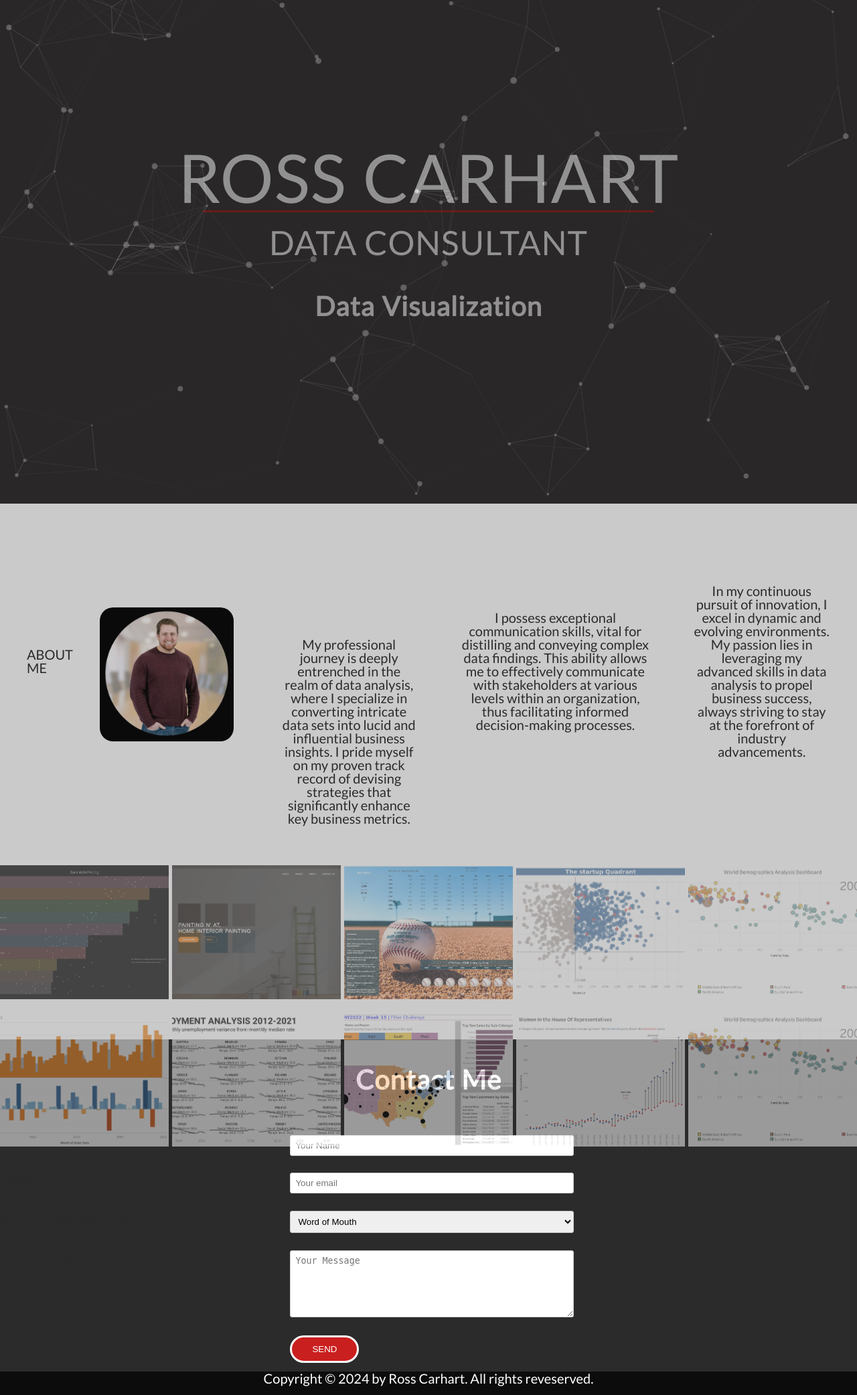
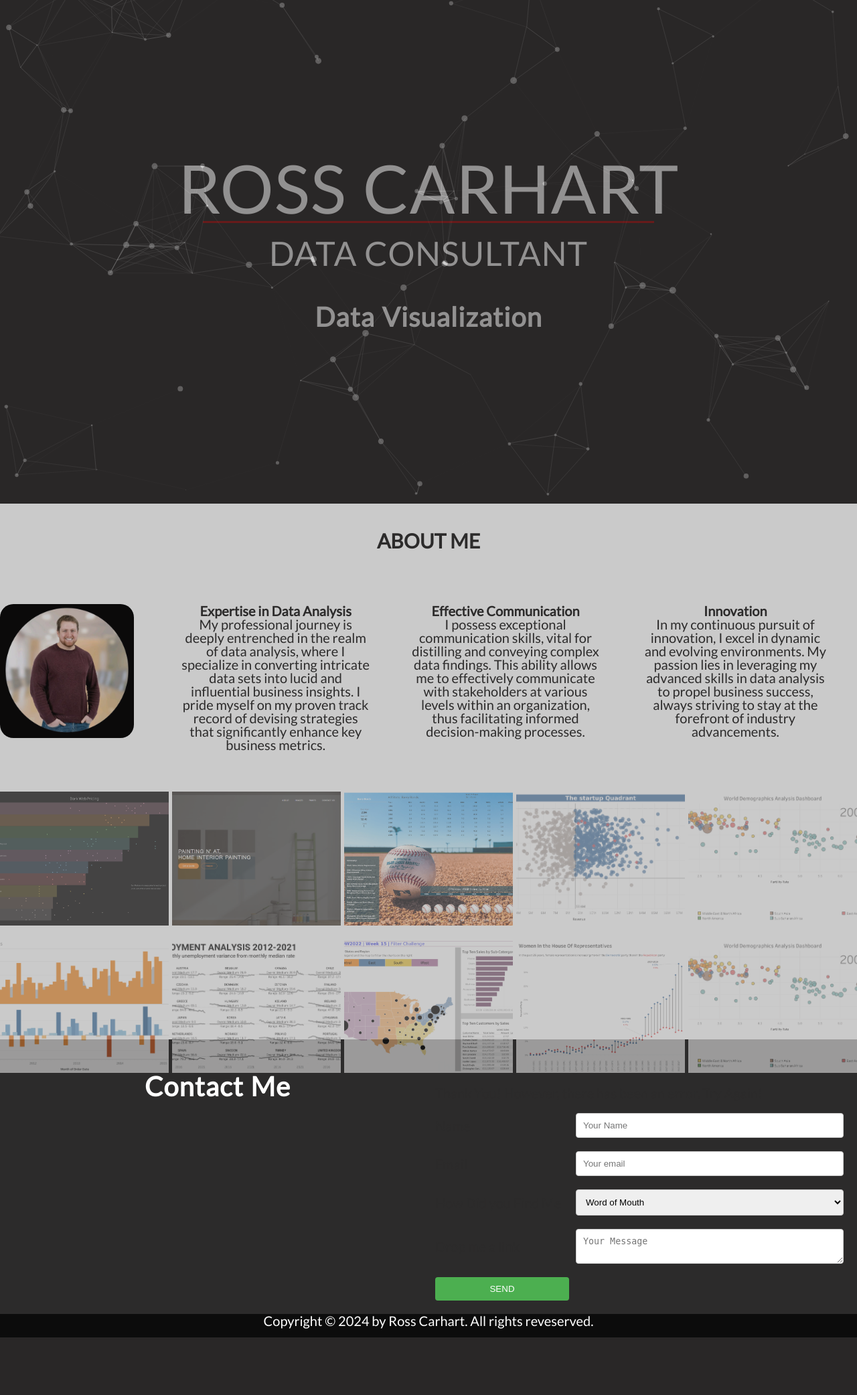
Before and after one commit to rcarhart/rcarhart.github.io, a PHP site: page / in a window 1280 px wide. Shown: the part 48-2131 px from the top of the page at 67% size. After the commit the page ends 2045 px from the top, so only its background shows below. Run offline with PHP 8.4, Linux system fonts and the light colour scheme; style sheets or scripts are compiled from the project's sources; some libraries are stand-ins or nearby versions.

Commit message:
updated_contact_form

```diff
--- a/Portfolio_Webpage/index.html
+++ b/Portfolio_Webpage/index.html
@@ -39,20 +39,20 @@
             </div>
     </header>
     <section class='aboutMe' id="home"></a>
+        <h4>About Me</h4>
             <div class="content-container">
-                <h4>About Me</h4>
                 <img src="resources/css/images/Business_Picture.jpg" alt="profile pic Ross Carhart" class='profile'>
                 <div class="grid-container">
                     <div class="grid-item">
-                        <h3>Expertise in Data Analysis</h3>
+                        <h5>Expertise in Data Analysis</h5>
                         <p>My professional journey is deeply entrenched in the realm of data analysis, where I specialize in converting intricate data sets into lucid and influential business insights. I pride myself on my proven track record of devising strategies that significantly enhance key business metrics.</p>
                     </div>
                     <div class="grid-item">
-                        <h3>Effective Communication</h3>
+                        <h5>Effective Communication</h5>
                         <p>I possess exceptional communication skills, vital for distilling and conveying complex data findings. This ability allows me to effectively communicate with stakeholders at various levels within an organization, thus facilitating informed decision-making processes.</p>
                     </div>
                     <div class="grid-item">
-                        <h3>Innovation</h3>
+                        <h5>Innovation</h5>
                         <p>In my continuous pursuit of innovation, I excel in dynamic and evolving environments. My passion lies in leveraging my advanced skills in data analysis to propel business success, always striving to stay at the forefront of industry advancements.</p>
                     </div>
                 </div>
@@ -73,54 +73,27 @@
             </div>
     </section>
     <section>
+    </section>
+    <section class="contact-us" id="Contact">
+        <h3>Contact Me</h3>
 
-    </section>
-    <section class="Contact-US" id="Contact">
+        <form method="post" class="contact-form" id='form'>
+            <!-- javascript success message -->
+            <div class='form-messages success'>Thank You! Your Message has been sent!</div>
+            <div class='form-messages error'>Thank You! However, there has been an error. Try Again!</div>
 
-        <a name="news"></a>
-
-
-        <div class="row">
-            <H3>Contact Me</H3>
+            <div class="form-group">
+                <label for="name">Name</label>
+                <input type="text" name="name" id="name" placeholder="Your Name" required>
             </div>
 
-
-        <div class="row">
-            <form method="post" class="contact-form" id='form'>
-
-                <div class='row'>
-                    <?php
-               <div class='form-messages success'>
-                   Thank You! Your Message has been sent!
-               </div>
+            <div class="form-group">
+                <label for="email">Email</label>
+                <input type="email" name="email" id="email" placeholder="Your email" required>
             </div>
 
-                <div class="row">
-                    <div class="col span-1-of-3">
-                        <label>Name</label>
-                    </div>
-
-                    <div class="col span-2-of-3">
-                        <input type="text" name="name" id="name" placeholder="Your Name" required>
-                    </div>
-                </div>
-
-                <div class="row">
-                    <div class="col span-1-of-3">
-                        <label>Email</label>
-                    </div>
-
-                    <div class="col span-2-of-3">
-                        <input type="email" name="email" id="email" placeholder="Your email" required>
-                    </div>
-                </div>
-
-                <div class="row">
-                    <div class="col span-1-of-3">
-                        <label>How Did you Find Me</label>
-                    </div>
-
-                    <div class="col span-2-of-3">
+            <div class="form-group">
+                <label for="find-us">How Did you Find Me</label>
                 <select name="find-us" id="find-us">
                     <option value="Word of Mouth" selected>Word of Mouth</option>
                     <option value="search">Search Engine</option>
@@ -128,29 +101,19 @@
                     <option value="other">Other</option>
                 </select>
             </div>
-                </div>
-                <div class="row">
-                </div>
-                <div class="row">
-                    <div class="col span-1-of-3">
-                        <label>Drop me a link</label>
+
+            <div class="form-group">
+                <label for="message">Drop me a link</label>
+                <textarea name="message" id="message" placeholder="Your Message"></textarea>
             </div>
 
-                    <div class="col span-2-of-3">
-                        <textarea name="message" placeholder="Your Message"></textarea>
-                    </div>
-                </div>
-                <div class="row">
-                    <div class="col span-1-of-3">
-                        <label>&nbsp;</label>
-                    </div>
-                    <div class="col span-2-of-3">
-                        <input type="Submit" value="SEND">
-                    </div>
+            <div class="form-group">
+                <input type="submit" value="SEND">
             </div>
         </form>
-        </div>
     </section>
+
+
 
     <footer>
         <div class="row">
--- a/Portfolio_Webpage/resources/css/style.css
+++ b/Portfolio_Webpage/resources/css/style.css
@@ -113,7 +113,7 @@
     justify-content: center;
     align-items: center;
     width: 100%;
-    height: 90vh;
+    height: 100%;
     align-content: center;
     justify-items:stretch;
 }
@@ -122,8 +122,7 @@
   #particles-js{
     position: absolute;
     opacity: 0.5;
-    top: 0px;
-    bottom: 0;
+    inset: 0;
     z-index: 1;
     background-color: #282525;
     background-image: url('');
@@ -273,9 +272,9 @@
 }
 
 h4 {
-
-    font-weight: 200;
-    margin-bottom: 60px;
+    font-size: 150%;
+    text-align: center;
+    margin-bottom: 10px;
     margin-top: 0;
     padding: 30px 40px;
     text-transform: uppercase;
@@ -378,85 +377,70 @@
 /* ----------------------------------------------- */
 /* Contact Form*/
 /* ----------------------------------------------- */
-.contact-form {
-    width: 100%;
-    margin: 0 auto;
+
+.contact-us {
+    display: grid;
+    grid-template-columns: 1fr;
+    gap: 1rem;
+    padding: 1rem;
 }
 
-input[type=text],
-input[type=email],
+.contact-form {
+    display: grid;
+    gap: 1rem;
+}
+
+.form-group {
+    display: grid;
+    gap: 0.5rem;
+    grid-template-columns: repeat(auto-fit, minmax(200px, 1fr));
+}
+
+/* Styles for labels, inputs, select, textarea */
+label {
+    align-self: center;
+}
+
+input[type="text"],
+input[type="email"],
 select,
 textarea {
-    width: 50%;
-    padding: 7px;
-    border-radius: 3px;
+    padding: 0.5rem;
     border: 1px solid #ccc;
+    border-radius: 4px;
 }
 
-textarea {
-    height: 100px;
+input[type="submit"] {
+    background-color: #4CAF50;
+    color: white;
+    padding: 10px 20px;
+    border: none;
+    border-radius: 4px;
+    cursor: pointer;
 }
 
-input[type=checkbox] {
-    margin: 10px 5px 10px 0;
+input[type="submit"]:hover {
+    background-color: #45a049;
 }
 
-*:focus {
-    outline: none;
+/* Responsive adjustments */
+@media screen and (min-width: 600px) {
+    .contact-us {
+        grid-template-columns: repeat(2, 1fr);
+    }
+
+    .form-group {
+        grid-template-columns: 1fr 2fr;
+    }
 }
-
-.form-box {
-    position: absolute;
-    top: 0;
-    right: 0;
-    background-color: rgba(255, 255, 255, 0.79);
-    z-index: 10;
-    height: 500px;
-    width: 50%;
-    padding-top: 40px;
-}
-
-
-input[type=submit] {
-    display: inline-block;
-    padding: 10px 30px;
-    font-weight: 300;
-    text-decoration: none;
-    border-radius: 200px;
-    -webkit-transition: background-color 0.2s, border 0.2s, color 0.2s;
-    transition: background-color 0.2s, border 0.2s, color 0.2s;
-}
-
-
-input[type=submit] {
-    background-color: rgba(253, 28, 28, 0.76);
-    border: 3px solid #fff;
-    color: #fff;
-    margin-right: 15px;
-}
-
-
-
-input[type=submit]:hover,
-input[type=submit]:active {
-    background-color: #fa1313;
-}
-
-.form-messages {
-    width: 70%;
-    margin: 0 auto;
-    padding: 10px;
-    border-radius: 3px;
-    margin-bottom: 20px;
-}
-
-.success {
+.form-messages success {
     background-color: rgba(33, 240, 4, 0.54);
 }
 
-.error {
-    background-color: #fff;
+.form-messages error {
+    background-color: rgba(241, 12, 12, 0.54);
 }
+
 
 /* ----------------------------------------------- */
 /* FOOTER */
@@ -477,27 +461,3 @@
     color: #fff;
     text-align: center;
 }
-
-/* ----------------------------------------------- */
-/* Responsive Design*/
-/* ----------------------------------------------- */
-
-  /* Responsive Design - Adjusts to one column on smaller screens */
-  @media (max-width: 600px) {
-    .grid-container {
-      grid-template-columns: 1fr;
-    }
-  }
-
-  /* Responsive design adjustments */
-@media (max-width: 768px) {
-    .grid-container {
-      grid-template-columns: 1fr;
-    }
-}
-
-@media (max-width: 480px) {
-    .gallery {
-      grid-template-columns: 1fr;
-    }
-  }
```
Lines whose indentation alone changed are shown as unchanged.
